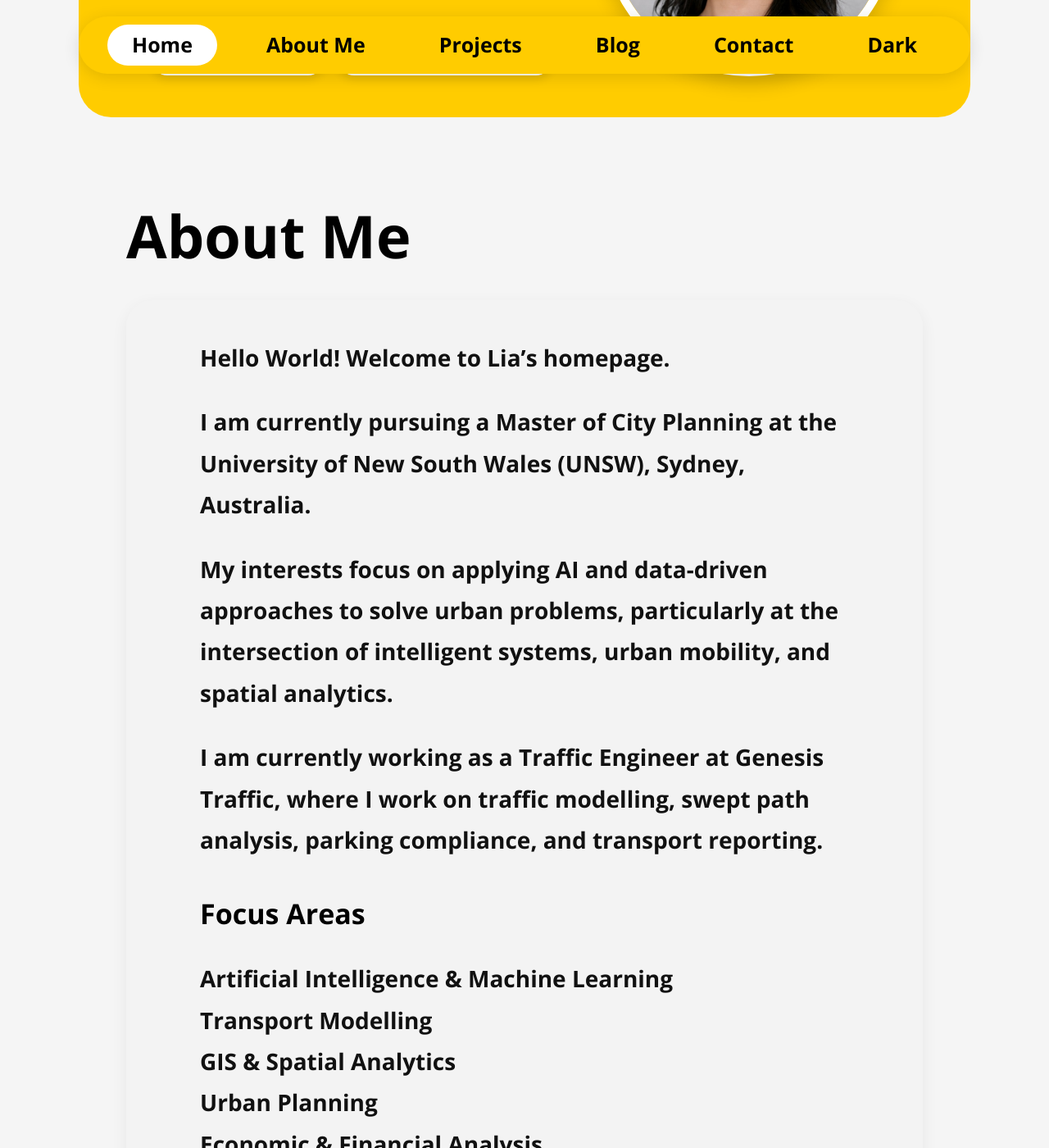
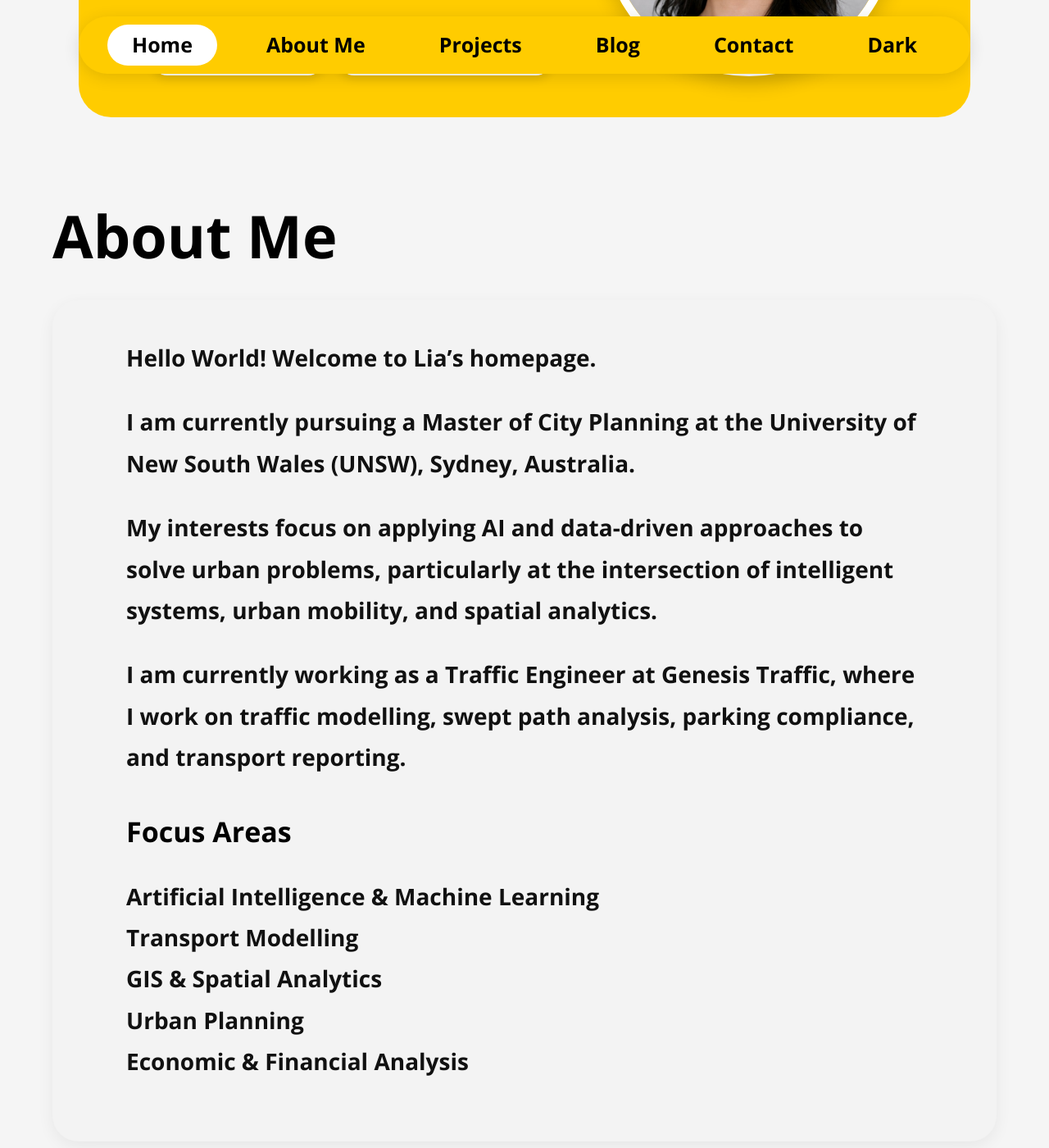
Before and after one commit to tszyeewun/tszyeewun.github.io, a Jekyll site: the page built from index.md, in a window 1280 px wide and 1400 px high, scrolled down 447 px. Shown: the whole window at 82% size. Built offline with Jekyll 4.4.1, drawn with Linux system fonts in a browser that asks for light colours.

Commit message:
Adjust padding in jekyll-theme-cayman.scss

```diff
--- a/_sass/jekyll-theme-cayman.scss
+++ b/_sass/jekyll-theme-cayman.scss
@@ -169,7 +169,7 @@ a {
   @include large {
     width:85%;
     max-width:1850px;
-    padding:50px 90px;
+    padding:50px 0;
     margin:0 auto;
     font-size: 1.1rem;
   }
```
